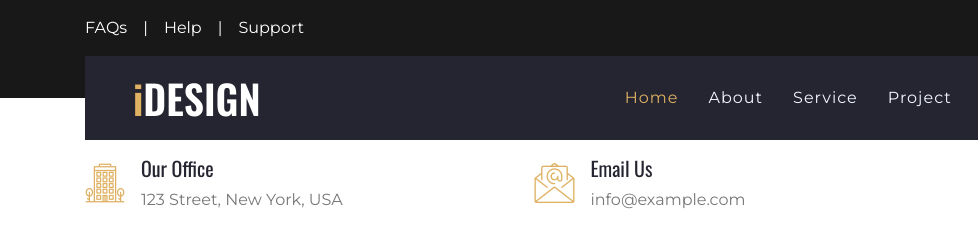
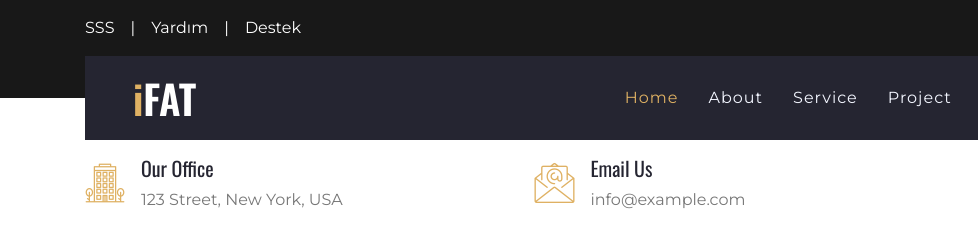
Before and after one commit to VuzyG/Interior-Design, a plain HTML site: page index.html in a window 1280 px wide. Shown: the top 226 px of the page, 0-978 px from the left. Drawn offline with nearby package versions, Linux system fonts and the light colour scheme.

Commit message:
Update index.html

```diff
--- a/index.html
+++ b/index.html
@@ -35,11 +35,11 @@
             <div class="row">
                 <div class="col-md-6 text-center text-lg-left mb-2 mb-lg-0">
                     <div class="d-inline-flex align-items-center">
-                        <a class="text-white pr-3" href="">FAQs</a>
+                        <a class="text-white pr-3" href="">SSS</a>
                         <span class="text-white">|</span>
-                        <a class="text-white px-3" href="">Help</a>
+                        <a class="text-white px-3" href="">Yardım</a>
                         <span class="text-white">|</span>
-                        <a class="text-white pl-3" href="">Support</a>
+                        <a class="text-white pl-3" href="">Destek</a>
                     </div>
                 </div>
                 <div class="col-md-6 text-center text-lg-right">
@@ -72,7 +72,7 @@
         <div class="container position-relative" style="z-index: 9;">
             <nav class="navbar navbar-expand-lg bg-secondary navbar-dark py-3 py-lg-0 pl-3 pl-lg-5">
                 <a href="" class="navbar-brand">
-                    <h1 class="m-0 display-5 text-white"><span class="text-primary">i</span>DESIGN</h1>
+                    <h1 class="m-0 display-5 text-white"><span class="text-primary">i</span>FAT</h1>
                 </a>
                 <button type="button" class="navbar-toggler" data-toggle="collapse" data-target="#navbarCollapse">
                     <span class="navbar-toggler-icon"></span>
```
